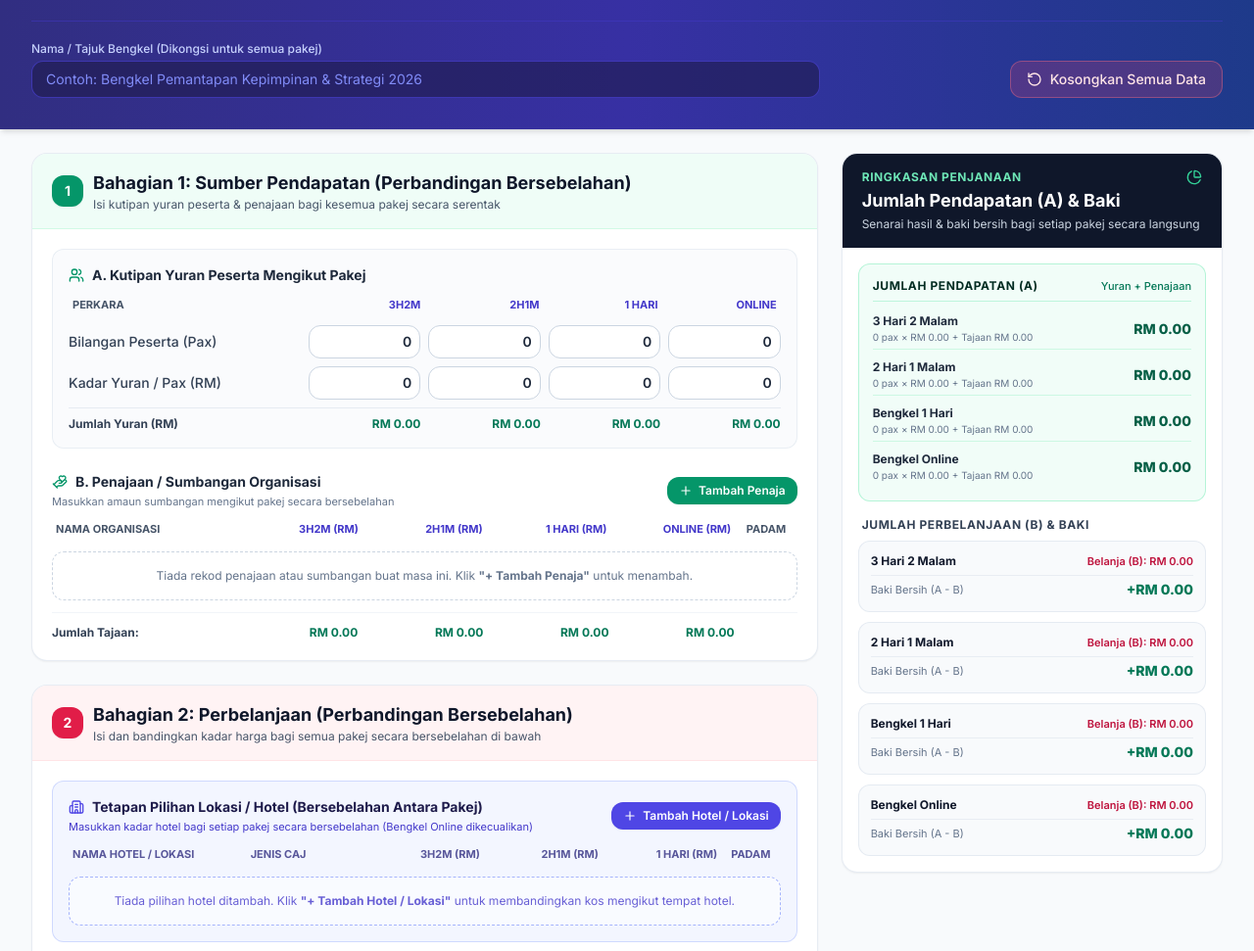
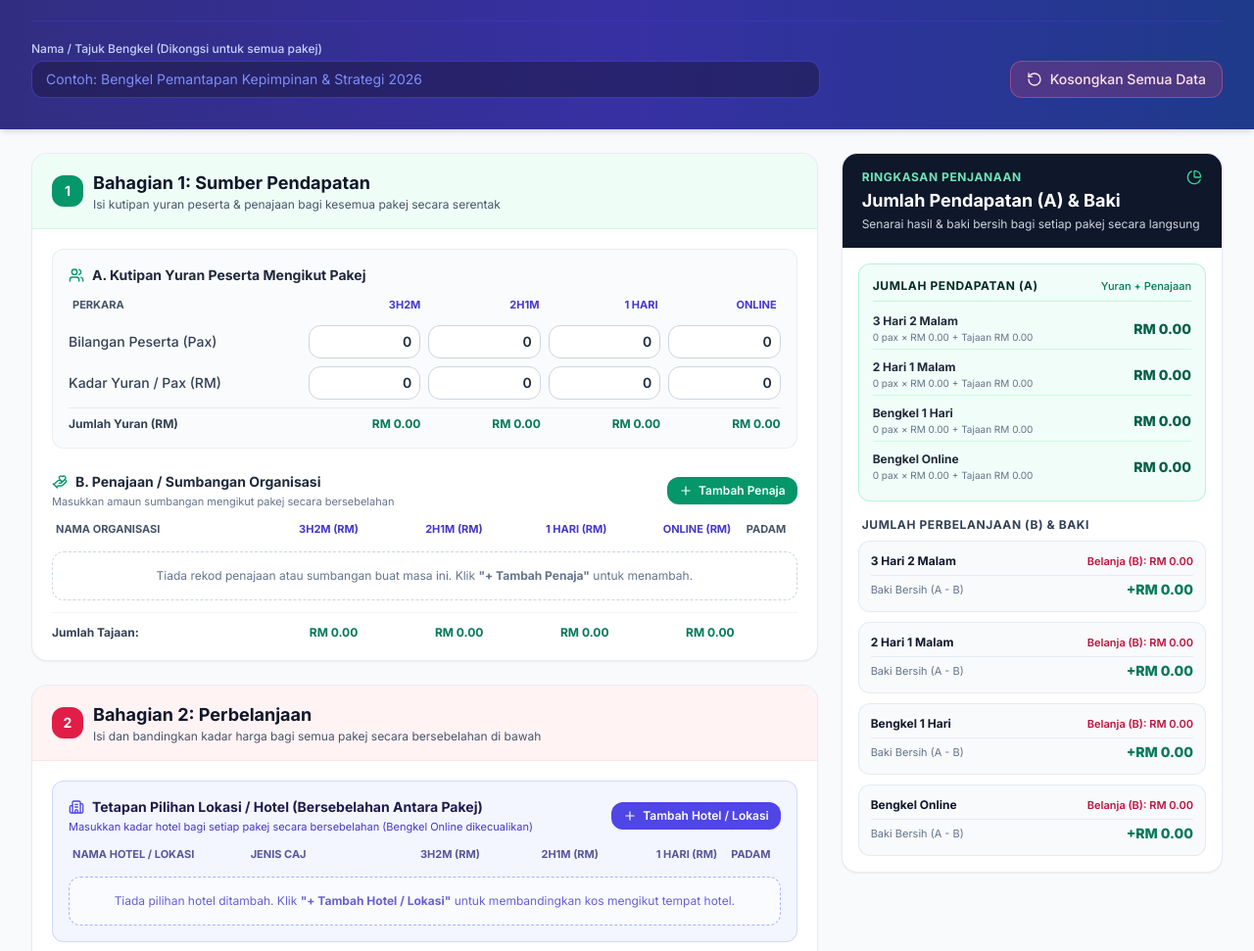
Before and after one commit to aidvlppi-ai/Pengiraan-Pakej-Bengkel, a plain HTML site: page index.html in a window 1280 px wide. Shown: the part 129-1100 px from the top of the page at 98% size. Drawn offline with nearby package versions, Linux system fonts and the light colour scheme.

Commit message:
Update index.html

```diff
--- a/index.html
+++ b/index.html
@@ -150,7 +150,7 @@
                                 1
                             </div>
                             <div>
-                                <h2 class="font-bold text-slate-900 text-base sm:text-lg">Bahagian 1: Sumber Pendapatan (Perbandingan Bersebelahan)</h2>
+                                <h2 class="font-bold text-slate-900 text-base sm:text-lg">Bahagian 1: Sumber Pendapatan</h2>
                                 <p class="text-xs text-slate-600">Isi kutipan yuran peserta & penajaan bagi kesemua pakej secara serentak</p>
                             </div>
                         </div>
@@ -282,7 +282,7 @@
                                 2
                             </div>
                             <div>
-                                <h2 class="font-bold text-slate-900 text-base sm:text-lg">Bahagian 2: Perbelanjaan (Perbandingan Bersebelahan)</h2>
+                                <h2 class="font-bold text-slate-900 text-base sm:text-lg">Bahagian 2: Perbelanjaan</h2>
                                 <p class="text-xs text-slate-600">Isi dan bandingkan kadar harga bagi semua pakej secara bersebelahan di bawah</p>
                             </div>
                         </div>
```
